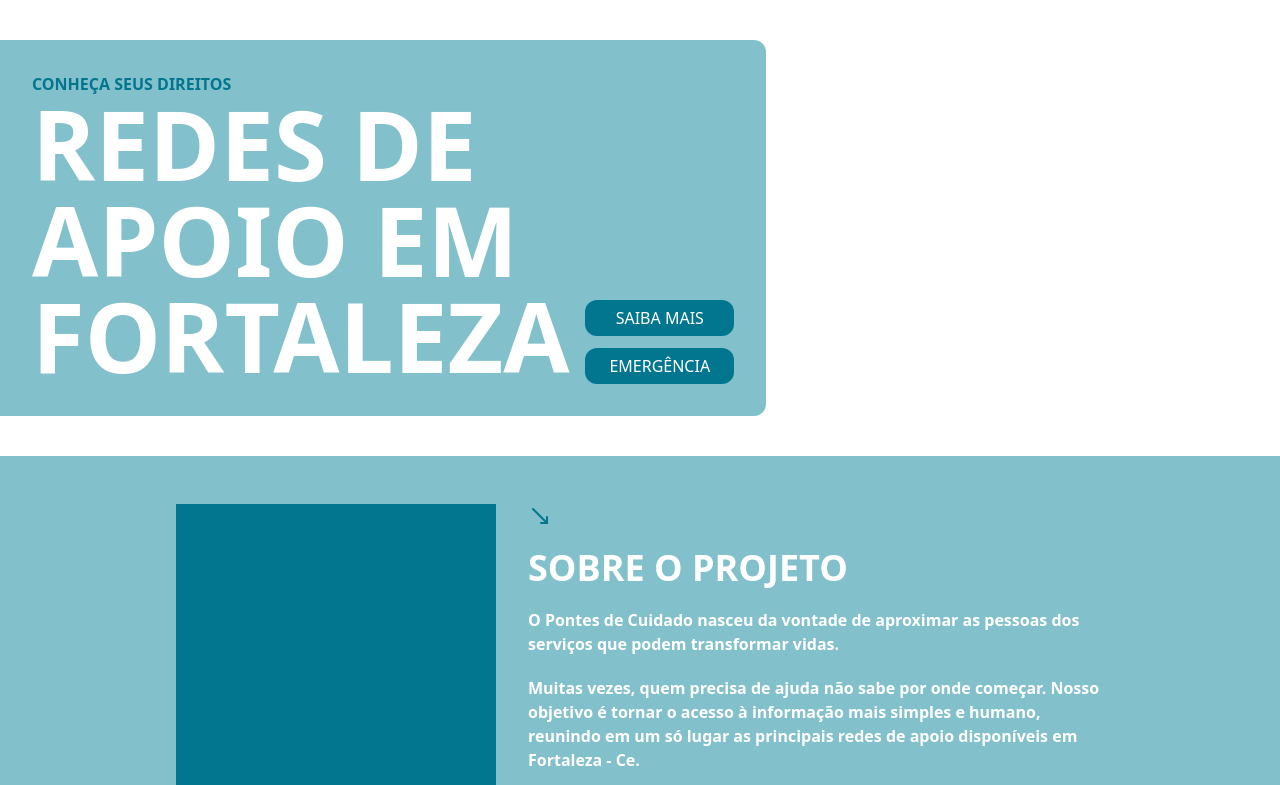
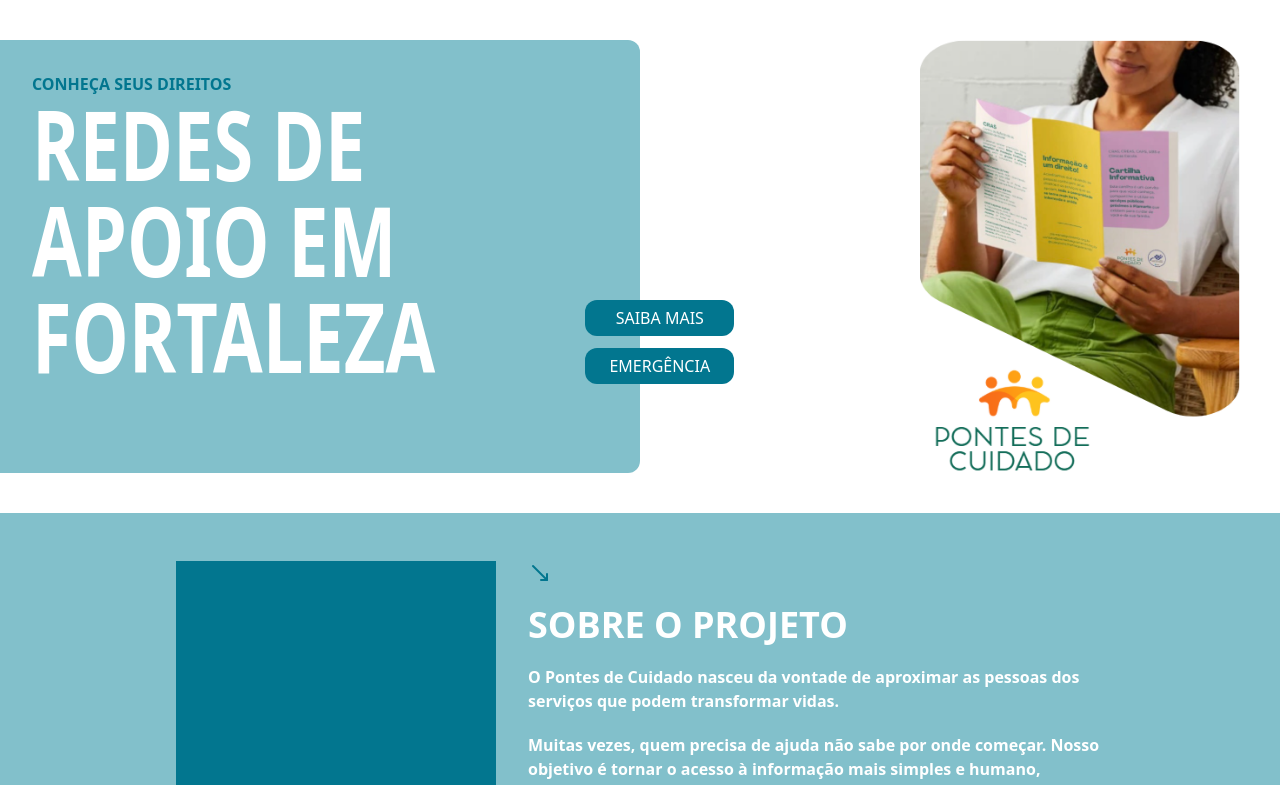
Before and after one commit to Riann472/pontes-de-cuidado, a Next.js app: page / in a window 1280 px wide. Shown: the top 785 px of the page. Built offline with nearby package versions, Linux system fonts and the light colour scheme.

Commit message:
feat: add some images

```diff
--- a/app/page.tsx
+++ b/app/page.tsx
@@ -1,7 +1,9 @@
+import Image1 from './images/image.png'
 import { Noto_Sans } from "next/font/google";
 import Button from "./components/Button";
 import Card from "./components/Card";
 import { MoveDownRight } from "lucide-react";
+import Image from 'next/image';
 
 const notoSans = Noto_Sans({
   variable: "--font-noto-sans",
@@ -12,17 +14,24 @@ export default function Home() {
   return (
     <main>
       <section className="flex my-10 justify-between gap-12">
-        <div className={`${notoSans} w-[60vw] bg-primary p-8 rounded-tr-xl rounded-br-xl`}>
+        <div className={`${notoSans} w-[50vw] bg-primary p-8 rounded-tr-xl rounded-br-xl`}>
           <p className="text-secondary font-bold">CONHEÇA SEUS DIREITOS</p>
           <div className="flex gap-4 items-end">
-            <h1 className="text-8xl text-white font-extrabold">REDES DE APOIO EM FORTALEZA</h1>
+            <h1 className="text-8xl text-white font-extrabold scale-x-75 origin-left">REDES DE APOIO EM FORTALEZA</h1>
             <div className="flex flex-col gap-3">
               <Button className="bg-secondary text-white">SAIBA MAIS</Button>
               <Button className="bg-secondary text-white">EMERGÊNCIA</Button>
             </div>
           </div>
         </div>
-        <div className="w-full mr-10">
+        <div className="mr-10">
+          <Image
+            src={Image1}
+            alt="Imagem representando redes de apoio"
+            className="rounded-xl"
+            width={320}
+            height={200}
+          />
 
         </div>
       </section>
```
Also changed, not shown: app/images/image.png (added).
